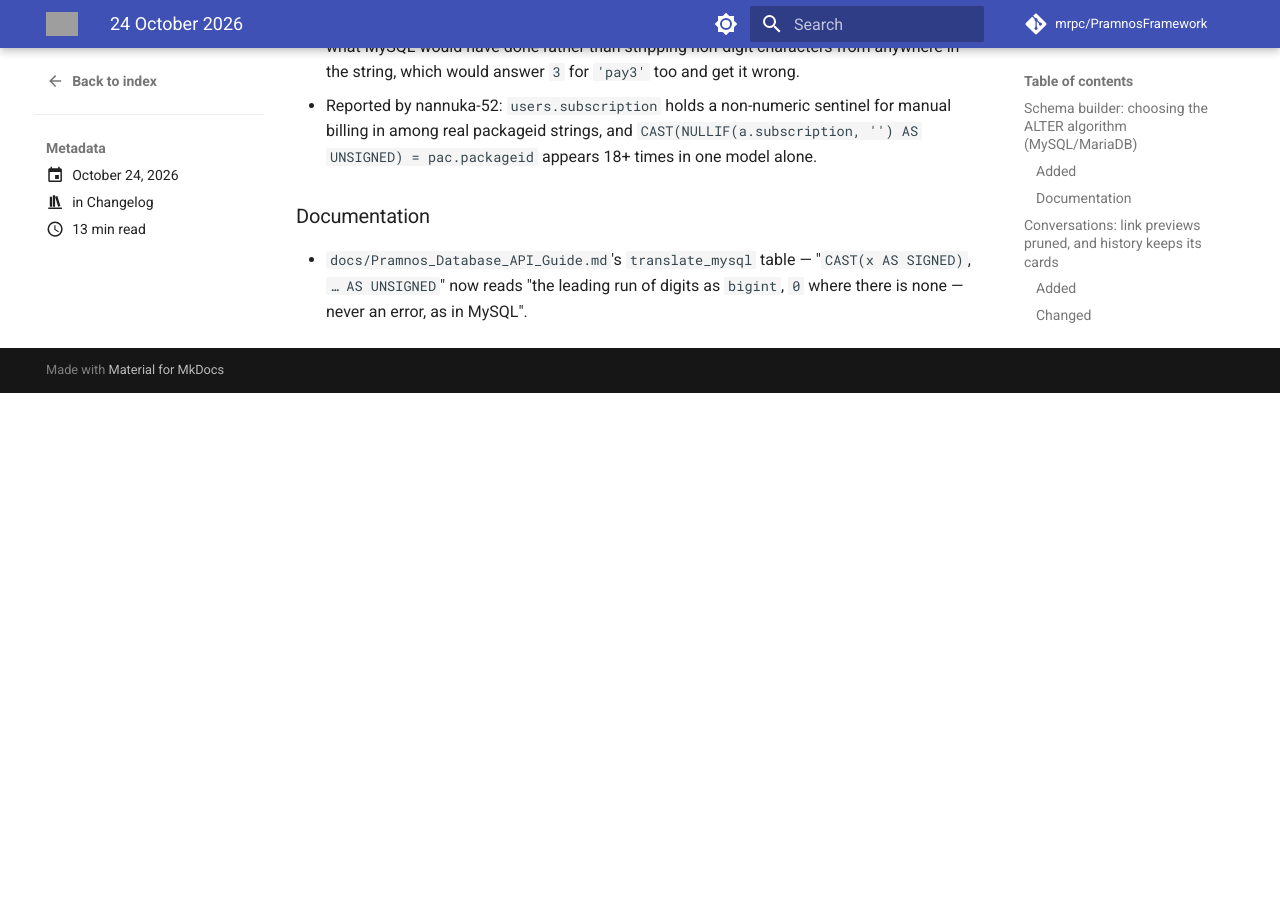
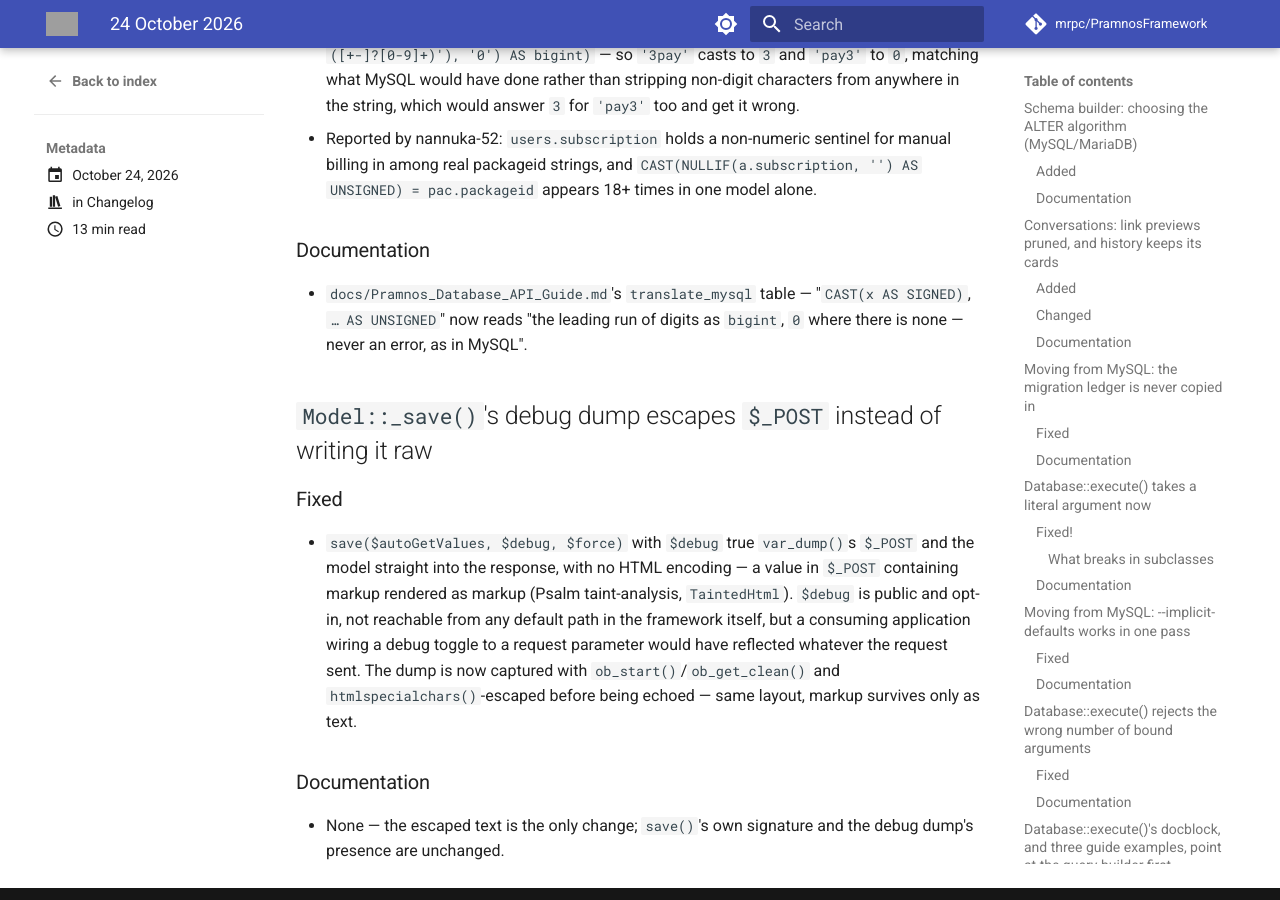
Before and after one commit to mrpc/PramnosFramework, an MkDocs documentation site: the page built from docs/version-history/posts/2026-10-24.md, in a window 1280 px wide and 900 px high, scrolled down 10437 px. Built offline with MkDocs 1.6.1 and Material for MkDocs 9.7.7, drawn with Linux system fonts in a browser that asks for light colours; comment, search, counter and statistics services are not loaded; before the commit the page ends 10830 px from its top, so only the background shows below that; some of the changed text lies outside the part shown; grey boxes are pictures that could not be loaded.

Commit message:
fix(application): Model::_save()'s debug dump escapes $_POST
save($autoGetValues, $debug, $force) with $debug true var_dump()s
$_POST and the model straight into the response with no HTML
encoding -- a value in $_POST containing markup rendered as markup
(Psalm taint-analysis, TaintedHtml). $debug is public and opt-in, not
reachable from any default path in the framework itself, but a
consuming application wiring a debug toggle to a request parameter
would have reflected whatever the request sent. The dump is now
captured with ob_start()/ob_get_clean() and htmlspecialchars()-escaped
before being echoed -- same layout, markup survives only as text.

```diff
--- a/docs/version-history/posts/2026-10-24.md
+++ b/docs/version-history/posts/2026-10-24.md
@@ -24,6 +24,7 @@ Sixteen entries today:
 - `Logger::getLogPath()` strips any directory component, and is now the one place every log
   read/write builds its path through
 - Moving from MySQL: `CAST(x AS SIGNED/UNSIGNED)` stays lenient on non-numeric text (FW-282)
+- `Model::_save()`'s debug dump escapes `$_POST` instead of writing it raw
 
 <!-- more -->
 
@@ -383,3 +384,21 @@ the guard now adds only what is actually missing.
 - `docs/Pramnos_Database_API_Guide.md`'s `translate_mysql` table — "`CAST(x AS SIGNED)`, `… AS
   UNSIGNED`" now reads "the leading run of digits as `bigint`, `0` where there is none —
   never an error, as in MySQL".
+
+## `Model::_save()`'s debug dump escapes `$_POST` instead of writing it raw
+
+### Fixed
+
+- `save($autoGetValues, $debug, $force)` with `$debug` true `var_dump()`s `$_POST` and the
+  model straight into the response, with no HTML encoding — a value in `$_POST` containing
+  markup rendered as markup (Psalm taint-analysis, `TaintedHtml`). `$debug` is public and
+  opt-in, not reachable from any default path in the framework itself, but a consuming
+  application wiring a debug toggle to a request parameter would have reflected whatever the
+  request sent. The dump is now captured with `ob_start()`/`ob_get_clean()` and
+  `htmlspecialchars()`-escaped before being echoed — same layout, markup survives only as
+  text.
+
+### Documentation
+
+- None — the escaped text is the only change; `save()`'s own signature and the debug dump's
+  presence are unchanged.
```
Also changed, not shown: other parts of docs/version-history/posts/2026-10-24.md (+1 -1 lines), 2 other files.
